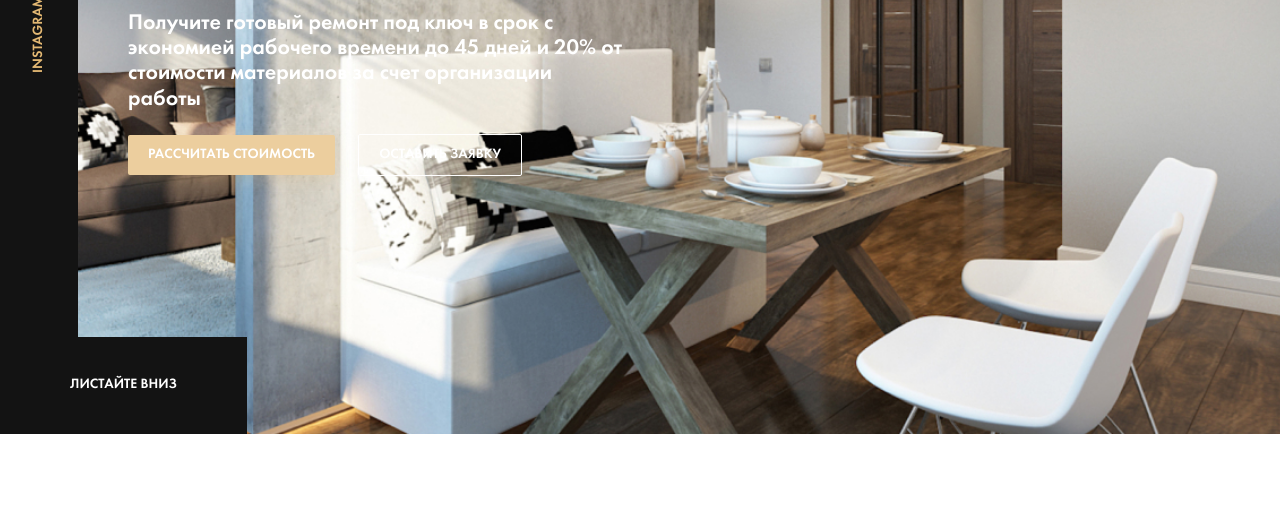
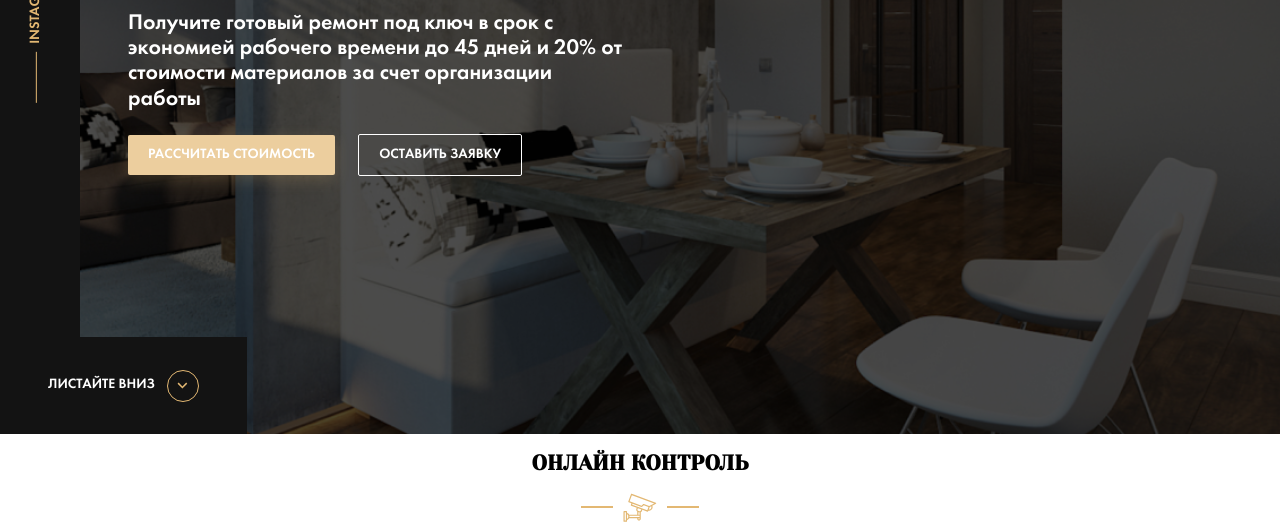
Before and after one commit to webjayql/digital-project, a website: page index.html in a window 1280 px wide. Shown: the part 366-888 px from the top of the page. Before the commit the page ends 800 px from the top, so only its background shows below. Drawn offline with Linux system fonts and the light colour scheme; files whose address does not match are found by name.

Commit message:
new body: settings / new feat: about section hero and link instagram / scroll down | did new element / two section // control //

```diff
--- a/index.html
+++ b/index.html
@@ -57,6 +57,23 @@
             <!-- /.container -->
             <a href="#" class="hero__scroll-down">Листайте вниз</a>
         </section>
+        <section class="section control">
+            <div class="container">
+                <div class="section-title">
+                    <h2 class="section-title__heading">
+                        Онлайн контроль
+                    </h2>
+                    <!-- /.section-title__heading -->
+                    <div class="section-title__img">
+                        <img src="img/camera.svg" alt="Иконка камеры">
+                    </div>
+                    <!-- /.section-title__img -->
+                </div>
+                <!-- /.section-title -->
+            </div>
+            <!-- /.container -->
+        </section>
+        <!-- /.section control -->
     </main>
 
 </body>
--- a/sass/style.sass
+++ b/sass/style.sass
@@ -5,7 +5,7 @@
 @import 'templates/interface'
 @import 'templates/font'
 @import 'templates/hero'
-
+@import 'templates/settings'
 
 *, *:before,*:after
     box-sizing: border-box
--- a/sass/templates/_header.sass
+++ b/sass/templates/_header.sass
@@ -22,6 +22,10 @@
         color: #fff
         text-transform: uppercase
         margin-right: 40px
+        transition: .5s
+        &:hover
+            color: $logo
+            cursor: pointer
 .phone
     color: $logo
 
--- a/sass/templates/_hero.sass
+++ b/sass/templates/_hero.sass
@@ -3,9 +3,18 @@
     height: 100vh
     position: relative
     display: flex
+    &::before
+        content: ''
+        position: absolute
+        top: 0
+        left: 0
+        width: 100%
+        height: 100%
+        background-color: rgba(0, 0, 0, 0.7)
     &__button
         margin-right: 20px
     &__content
+        position: relative
         max-width: 670px
     &__text
         font-size: 22px
@@ -30,6 +39,13 @@
         text-transform: uppercase
         color: #fff
         text-decoration: none
+        &::after
+            content: ''
+            border: 1.5px solid $logo
+            border-radius: 100px
+            background: url('../img/vector.svg') center center no-repeat
+            padding: 15px 15px
+            margin-left: 12px
 
 
 .instagram
@@ -42,6 +58,17 @@
         transform: rotate(-90deg)
         text-transform: uppercase
         text-decoration: none
+        display: flex
+        align-items: center
+        margin-right: 8px
+        line-height: 0.8px
+        &::before
+            content: ''
+            width: 51px
+            height: 1px
+            background-color: $logo
+            margin-right: 8px
+
 
 .title
     margin-top: 0
--- /dev/null
+++ b/sass/templates/_settings.sass
@@ -0,0 +1,22 @@
+*, *:before,*:after
+    box-sizing: border-box
+
+body
+    font-family: 'Futura Book',sans-serif
+    font-size: 14px
+
+.section
+    &-title
+        text-align: center
+        text-transform: uppercase
+        font-family: 'Yeseva One', sans-serif
+        &__img
+            display: flex
+            justify-content: center
+            align-items: center
+            &::before, &::after
+                content: ''
+                width: 32px
+                height: 2px
+                background-color: $logo
+                margin: 0 10px
--- a/sass/templates/interface.sass
+++ b/sass/templates/interface.sass
@@ -3,7 +3,8 @@
     text-transform: uppercase
     padding: 12px 20px
     border-radius: 2px
-    cursor: pointer
+    &:hover
+        cursor: pointer
     &--primary
         box-shadow: 0px 5px 15px rgba(227, 184, 115, 0.2)
         color: #ffffff
```
Also changed, not shown: css/style.css, img/Vector.svg (added), img/camera.svg (added), 1 other file.
